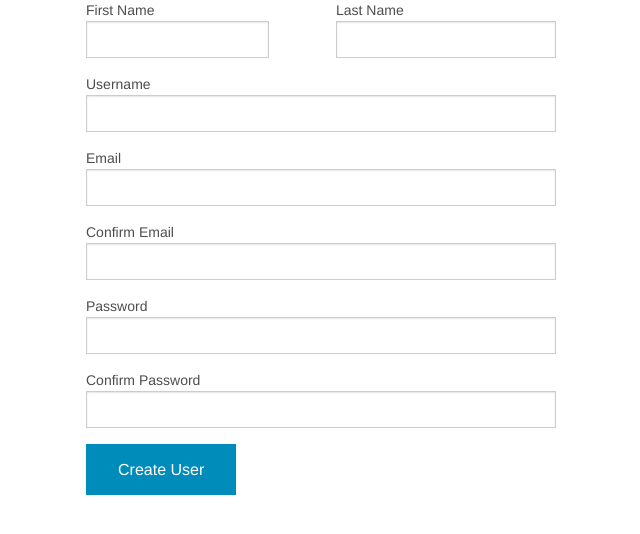
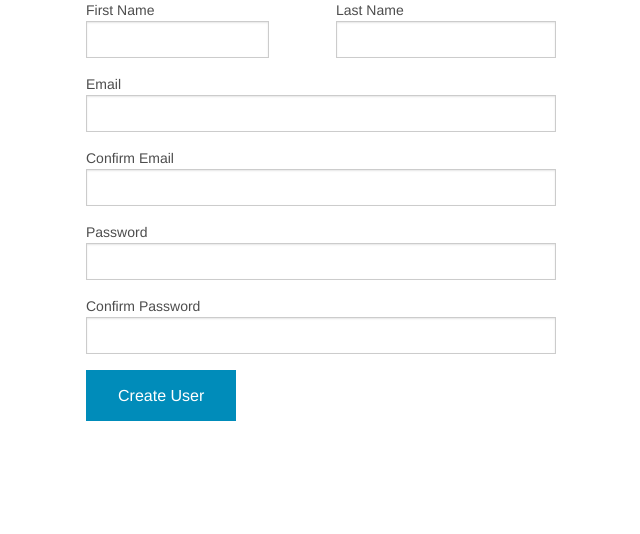
Before and after one commit to agundy/Whiteboard, a Django app: page /student/create in a window 1280 px wide. Shown: the part 45-579 px from the top of the page, without its empty margins (319-959 px from the left). Run offline with Django 3.2, Linux system fonts and the light colour scheme.

Commit message:
Username is email - domain

```diff
--- a/trackSchool/courses/models.py
+++ b/trackSchool/courses/models.py
@@ -19,7 +19,7 @@ class School(models.Model):
 class Student(models.Model):
     user = models.OneToOneField(User)
 
-    """school = models.ForeignKey(School)"""
+    school = models.ForeignKey(School, null=True)
 
     verified_edu_email = models.BooleanField(default=False)
 
--- a/trackSchool/courses/views/Student.py
+++ b/trackSchool/courses/views/Student.py
@@ -14,11 +14,11 @@ def create_student(request):
     form for creating a new student
     """
     if request.method == 'POST':
-
+        username = request.POST['email'].split("@")[0]
         data = {'first_name': request.POST['first_name'],
                 'last_name': request.POST['last_name'],
                 'email': request.POST['email'],
-                'username': request.POST['username'],
+                'username': username,
                 'password': request.POST['password']}
 
         student_form = StudentForm(data)
@@ -38,6 +38,7 @@ def create_student(request):
 
                 return render_to_response('Student/create_student.html', {'form': clean_form, 'errors': errors},
                                           RequestContext(request))
+
             elif student_form.cleaned_data['email'] != request.POST['confirm_email']:
 
                 errors = ['Error: Emails don\'t match']
--- a/trackSchool/templates/Student/partials/create_student.html
+++ b/trackSchool/templates/Student/partials/create_student.html
@@ -28,15 +28,6 @@
 				</div>
 
 			</div>
-		</div>
-	</div>
-
-    <div class="row">
-		<div class="large-12 columns left">
-			<label>
-				Username
-				<input type="text" name="username">
-			</label>
 		</div>
 	</div>
 
```
Also changed, not shown: trackSchool/courses/forms.py (line endings or trailing spaces).
